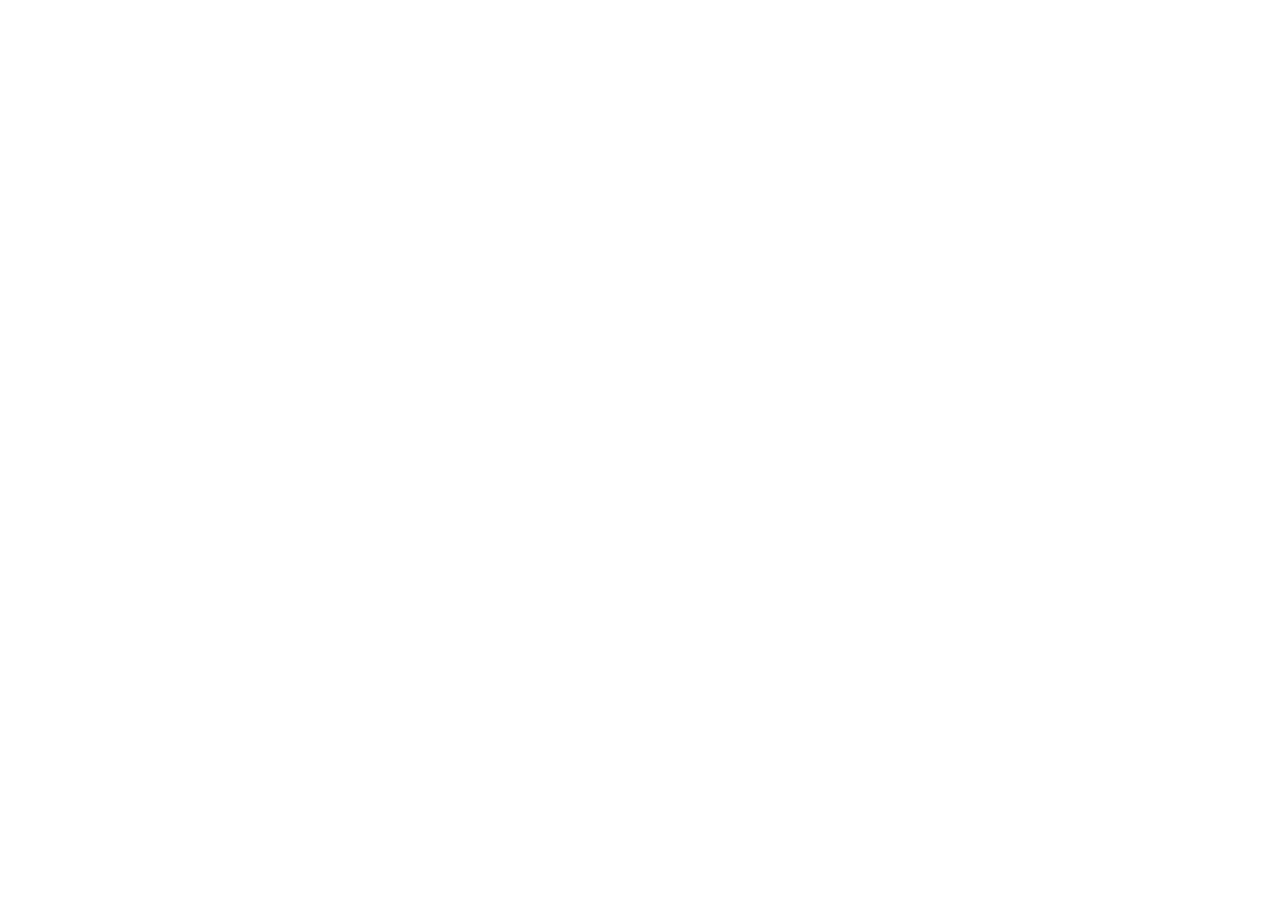
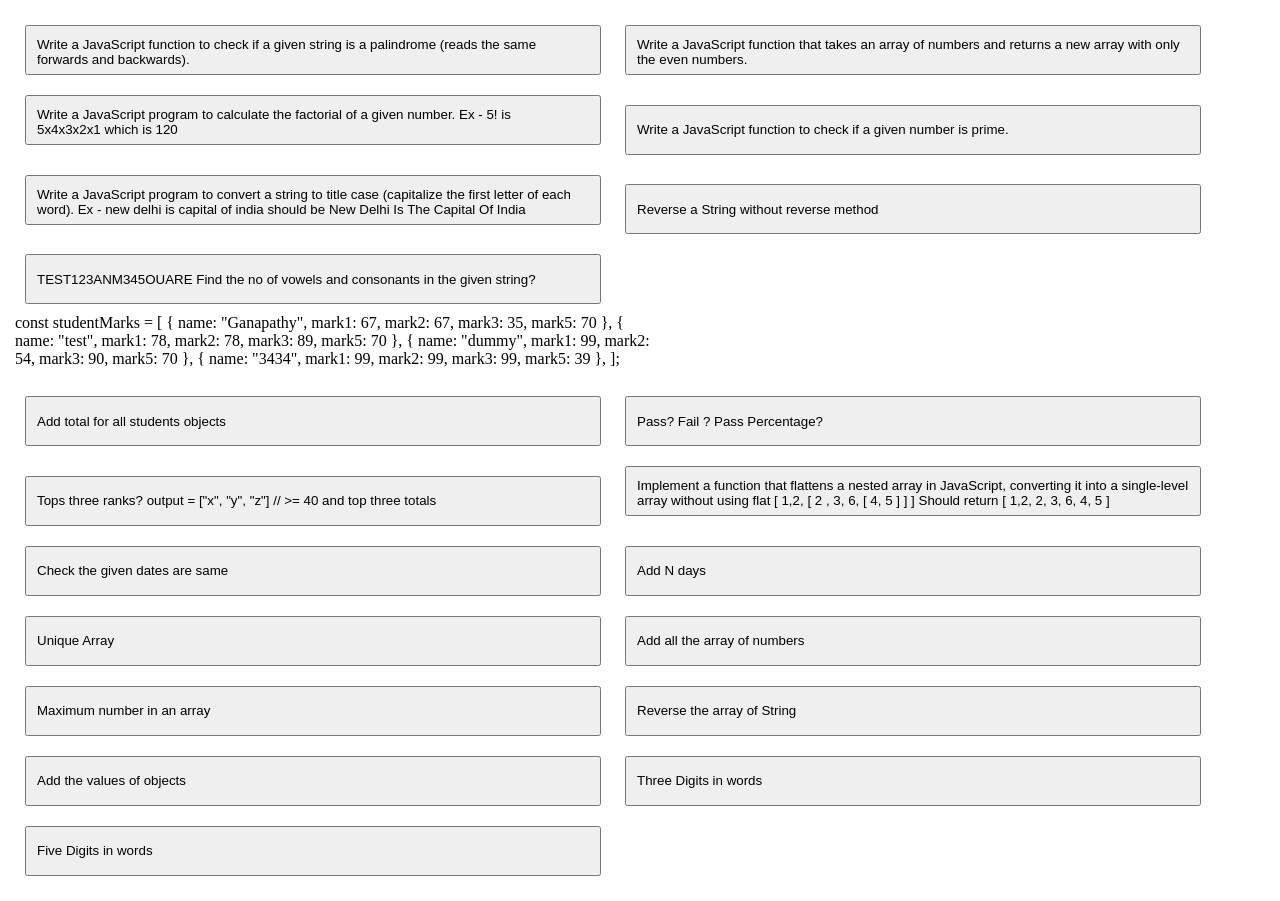
Before and after one commit to buvana1305/upskill-javascipt-basics, a plain HTML site: page index.html in a window 1280 px wide. Before the commit the page ends 800 px from the top, so only its background shows below. Drawn offline with Linux system fonts and the light colour scheme.

Commit message:
updated codes

```diff
--- a/index.html
+++ b/index.html
@@ -1,11 +1,96 @@
 <!DOCTYPE html>
 <html lang="en">
-<head>
-    <meta charset="UTF-8">
-    <meta name="viewport" content="width=device-width, initial-scale=1.0">
-    <title>Document</title>
-</head>
-<body>
+  <head>
+    <meta charset="UTF-8" />
+    <meta name="viewport" content="width=device-width, initial-scale=1.0" />
+    <title>Javascript Questions</title>
+    <script type="text/Javascript" src="src/main.js"></script>
+    <style>
+      * {
+        box-sizing: border-box;
+        margin: 0;
+        padding: 0;
+      }
 
-</body>
+      .main {
+        width: 100%;
+        margin: 15px;
+
+        p {
+          width: 50%;
+        }
+      }
+
+      button {
+        width: 45%;
+        height: 50px;
+        text-align: left;
+        margin: 10px;
+        padding: 10px;
+      }
+    </style>
+  </head>
+  <body>
+    <div class="main">
+      <button onclick="checkPalindromeString()">
+        Write a JavaScript function to check if a given string is a palindrome
+        (reads the same forwards and backwards).
+      </button>
+      <button onclick="filterEvenNumber()">
+        Write a JavaScript function that takes an array of numbers and returns a
+        new array with only the even numbers.
+      </button>
+      <button onclick="findFactorial()">
+        Write a JavaScript program to calculate the factorial of a given number.
+        Ex - 5! is 5x4x3x2x1 which is 120
+      </button>
+      <button onclick="validatePrimeNo()">
+        Write a JavaScript function to check if a given number is prime.
+      </button>
+      <button onclick="updateSentenceCase()">
+        Write a JavaScript program to convert a string to title case (capitalize
+        the first letter of each word). Ex - new delhi is capital of india
+        should be New Delhi Is The Capital Of India
+      </button>
+      <button onclick="reversedString()">
+        Reverse a String without reverse method
+      </button>
+      <button onclick="findVowelsAndConsonants()">
+        TEST123ANM345OUARE Find the no of vowels and consonants in the given
+        string?
+      </button>
+
+      <p>
+        const studentMarks = [ { name: "Ganapathy", mark1: 67, mark2: 67, mark3:
+        35, mark5: 70 }, { name: "test", mark1: 78, mark2: 78, mark3: 89, mark5:
+        70 }, { name: "dummy", mark1: 99, mark2: 54, mark3: 90, mark5: 70 }, {
+        name: "3434", mark1: 99, mark2: 99, mark3: 99, mark5: 39 }, ];
+      </p>
+      <br />
+      <button onclick="addTotalToAllStudents()">
+        Add total for all students objects
+      </button>
+      <button onclick="findPassPercentage()">
+        Pass? Fail ? Pass Percentage?
+      </button>
+      <button onclick="displayTopThreeRanks()">
+        Tops three ranks? output = ["x", "y", "z"] // >= 40 and top three totals
+      </button>
+
+      <button onclick="flatArray()">
+        Implement a function that flattens a nested array in JavaScript,
+        converting it into a single-level array without using flat [ 1,2, [ 2 ,
+        3, 6, [ 4, 5 ] ] ] Should return [ 1,2, 2, 3, 6, 4, 5 ]
+      </button>
+      <button onclick="checkDate()">Check the given dates are same</button>
+      <button onclick="addDays()">Add N days</button>
+      <button onclick="uniqueArray()">Unique Array</button>
+      <button onclick="addArray()">Add all the array of numbers</button>
+      <button onclick="maxNumber()">Maximum number in an array</button>
+      <button onclick="reverseStr()">Reverse the array of String</button>
+      <button onclick="addValues()">Add the values of objects</button>
+      <button onclick="threeDigits()">Three Digits in words</button>
+      <button onclick="fiveDigits()">Five Digits in words</button>
+    </div>
+  </body>
 </html>
--- /dev/null
+++ b/src/main.js
@@ -0,0 +1,324 @@
+// 1.Write a JavaScript function to check if a given string is a palindrome (reads the same forwards and backwards).
+function isPalindromeString(stringToValidate) {
+  const reversedString = stringToValidate.split("").reverse().join("");
+  return stringToValidate.toLowerCase() === reversedString.toLowerCase();
+}
+
+function checkPalindromeString() {
+  console.log("Is Palindrome = " + isPalindromeString("Malayalam"));
+  console.log("Is Palindrome = " + isPalindromeString("test"));
+}
+
+//2.find Vowels and Consonants
+function filterChars(code) {
+  return (code >= 65 && code <= 90) || (code >= 97 && code <= 122);
+}
+function numberSearch(num) {
+  return num >= 0 || num <= 100;
+}
+function findVowelsAndConsonants() {
+  const sampleString = "TEST123ANM345SQUARE%$%$%@#@FDF";
+  const vowelsString = "AEIOU";
+
+  const onlyStrings = sampleString.split("").filter((char, index) => {
+    return filterChars(sampleString.charCodeAt(index));
+  });
+  const numbers = sampleString.split("").filter((char) => {
+    return numberSearch(char);
+  });
+
+  const vowels = onlyStrings.filter(
+    (char) => vowelsString.indexOf(char) !== -1
+  );
+
+  const consonants = onlyStrings.filter(
+    (char) => vowelsString.indexOf(char) === -1
+  );
+
+  console.log("String to be validated =  " + sampleString);
+  console.log("No of chars = " + sampleString.length);
+  console.log("No of vowels = " + vowels.length);
+  console.log("No of consonants = " + consonants.length);
+  console.log(
+    "Other characters = " +
+      (sampleString.length - (vowels.length + consonants.length))
+  );
+  console.log("No of Numbers: ", numbers);
+  console.log("No of Numbers: ", numbers.length);
+}
+
+//3.Write a JavaScript function that takes an array of numbers and returns a new array with only the even numbers.
+function filterEvenNumber() {
+  const numbers = [
+    1, 2, 3, 4, 5, 6, 7, 8, 9, 10, 11, 12, 1, 3, 14, 15, 16, 17, 18, 19, 20,
+  ];
+  const newArray = numbers.filter((num) => {
+    return num % 2 == 0;
+  });
+  console.log(newArray);
+}
+//4.Write a JavaScript program to calculate the factorial of a given number.
+//Ex - 5! is 5x4x3x2x1 which is 120
+
+function findFactorial() {
+  console.log("5 factorial = " + factorial(5));
+  console.log("10 factorial = " + factorial(10));
+}
+
+function factorial(num) {
+  return num > 1 ? num * factorial(num - 1) : num;
+}
+//5.Prime Check
+
+function validatePrimeNo() {
+  console.log("05 is prime = " + isPrime(5));
+  console.log("10 is prime = " + isPrime(10));
+  console.log("07 is prime = " + isPrime(7));
+  console.log("12 is prime = " + isPrime(12));
+  console.log("13 is prime = " + isPrime(13));
+}
+
+function isPrime(num) {
+  let isPrime = true;
+  for (let count = 2; count < num / 2; count++) {
+    if (num % count === 0 && isPrime) {
+      isPrime = false;
+    }
+  }
+  return isPrime;
+}
+//Starting letters to uppercase.
+function convertToSentenceCase(inputString) {
+  const stringArray = inputString.split(" ");
+  const returnOutput = stringArray.reduce((pV, cV) => {
+    pV =
+      pV +
+      cV.charAt(0).toUpperCase() +
+      cV.substring(1, cV.length).toLowerCase() +
+      " ";
+    return pV;
+  }, "");
+  return returnOutput.trim();
+}
+//Write a JavaScript program to reverse a given string without using reverse method
+function reversedString() {
+  const string = "Loading";
+  let reverse = "";
+  for (let i = string.length - 1; i >= 0; i--) {
+    reverse = reverse + string[i];
+  }
+  console.log(reverse);
+}
+//students details
+const studentList = [
+  { name: "Mark", mark1: 67, mark2: 67, mark3: 35, mark4: 94 },
+  { name: "Stephen", mark1: 78, mark2: 78, mark3: 89, mark4: 94 },
+  { name: "Ron", mark1: 99, mark2: 54, mark3: 90, mark4: 94 },
+  { name: "David", mark1: 99, mark2: 99, mark3: 99, mark4: 94 },
+];
+
+function addTotalToAllStudents() {
+  const updatedList = studentList.map((studentDetails) => {
+    studentDetails.total = getTotal(studentDetails);
+    return studentDetails;
+  });
+  console.log(updatedList);
+}
+
+function findPassPercentage() {
+  const passedMembersList = studentList.filter((studentDetails) => {
+    return isPassed(studentDetails);
+  });
+
+  const passedMembers = passedMembersList.length;
+  const failedMembers = studentList.length - passedMembers;
+
+  const passPercentage = (passedMembers / studentList.length) * 100;
+  console.log("Passed members = " + passedMembers);
+  console.log("Failed members = " + failedMembers);
+  console.log("Pass percentage = " + passPercentage + "%");
+}
+
+function displayTopThreeRanks() {
+  const updatedStudentList = studentList.map((studentDetails) => {
+    studentDetails.total = getTotal(studentDetails);
+    return studentDetails;
+  });
+
+  const passedMembers = updatedStudentList.filter((studentDetails) => {
+    return isPassed(studentDetails);
+  });
+
+  console.log("Passed count = " + passedMembers.length);
+  const sortedRanks = passedMembers.sort(function (x, y) {
+    if (x.total < y.total) {
+      return -1;
+    }
+    if (x.total > y.total) {
+      return 1;
+    }
+    return 0;
+  });
+
+  printRank(sortedRanks, 1);
+  printRank(sortedRanks, 2);
+  printRank(sortedRanks, 3);
+}
+
+function printRank(sortedRanks, rank) {
+  if (sortedRanks[rank - 1] !== undefined && sortedRanks[rank - 1]) {
+    console.log(rank + " = " + sortedRanks[rank - 1].name);
+  } else {
+    console.log(rank + " = NA");
+  }
+}
+
+function isPassed(studentDetails) {
+  return (
+    studentDetails.mark1 >= 40 &&
+    studentDetails.mark2 >= 40 &&
+    studentDetails.mark3 >= 40 &&
+    studentDetails.mark4 >= 40
+  );
+}
+
+function getTotal(studentDetails) {
+  return (
+    studentDetails.mark1 +
+    studentDetails.mark2 +
+    studentDetails.mark3 +
+    studentDetails.mark4
+  );
+}
+
+const outputArray = [];
+function flatArray() {
+  const sampleArray = [1, 2, [2, 3, 6, [4, 5, [5, 5, 6, 6, 6]]]];
+  flattenInnerArray(sampleArray);
+  console.log(outputArray);
+}
+
+function flattenInnerArray(innerArray) {
+  for (let count = 0; count < innerArray.length; count++) {
+    if (typeof innerArray[count] === "number") {
+      outputArray.push(innerArray[count]);
+    } else {
+      flattenInnerArray(innerArray[count]);
+    }
+  }
+}
+
+//Check if two dates are equal 07/12/2024 and 12-Jun-2024.
+// introduction : JavaScript Date Input
+// Type	Example
+// ISO Date	"2015-03-25" (The International Standard)
+// Short Date	"03/25/2015"
+// Long Date	"Mar 25 2015" or "25 Mar 2015"
+
+function checkDate() {
+  function areDatesEqual(dateStr1, dateStr2) {
+    // Parse the first date string
+    var date1 = new Date(dateStr1);
+
+    // Parse the second date string
+    var date2 = new Date(dateStr2);
+
+    // Compare the dates
+    return (
+      date1.getDate() === date2.getDate() &&
+      date1.getMonth() === date2.getMonth() &&
+      date1.getFullYear() === date2.getFullYear()
+    );
+  }
+
+  // Example usage
+  var date1 = "07/12/2024";
+  var date2 = "12-Jun-2024";
+  if (areDatesEqual(date1, date2)) {
+    console.log("Dates are equal");
+  } else {
+    console.log("Dates are not equal");
+  }
+}
+//Add n days to EXisting DAYS
+function addNDays(date, daysToAdd) {
+  var result = new Date(date);
+  result.setDate(result.getDate() + daysToAdd);
+  return result;
+}
+function addDays() {
+  let existingDate = new Date("12/07/2024");
+  let n = 5;
+  let addedDays = addNDays(existingDate, n);
+  console.log("Original Date: ", existingDate.toDateString());
+  console.log("Added", n, "days: ", addedDays.toDateString());
+}
+//Write a function that takes an array of integers as input and returns a new array with only the unique elements.
+function uniqueArray() {
+  const array = [1, 2, 34, 56, 78, 90, 23, 34, 56];
+  let duplicateArray = [];
+  for (let i = 0; i < array.length; i++) {
+    const filterResult = duplicateArray.filter((element) => {
+      return element === array[i];
+    });
+    if (filterResult.length === 0) {
+      duplicateArray.push(array[i]);
+    }
+  }
+  console.log(duplicateArray);
+}
+// Implement a function to find the sum of all the numbers in an array.
+function addArray() {
+  const addArray1 = [1, 2, 34, 4, 56, 7, 8, 10];
+  const addedArray = addArray1.reduce((pv, cv) => {
+    return (pv = pv + cv);
+  });
+  console.log(addedArray);
+}
+//Implement a function that finds the maximum number in an array.
+function maxNumber() {
+  const number = [2, 4, 56, 78, 34, 67, 9, 87, 9, 9865];
+  const copyNumber = Math.max(...number);
+  console.log(copyNumber);
+}
+//Write a program to reverse a string. Ex - Write a program to reverse a string. Ex - "I am travelling to my native" should return as "native my to travelling am I" should return as "native my to travelling am I"
+function reverseStr() {
+  let str = "I am traveling to my native";
+  let string = str.split(" ");
+  let newStr = [];
+  for (let i = string.length - 1; i >= 0; i--) {
+    newStr.push(string[i]);
+  }
+  console.log(newStr);
+}
+//Return sum of all values  in an object ex:  {a:1,b:2,c:3} should return 1 + 2 + 3 , as 6
+function addValues() {
+  let obj = { a: 1, b: 2, c: 3 };
+  let value = 0;
+  for (x in obj) {
+    value += obj[x];
+  }
+  console.log(value);
+}
+// Split a number into its digits
+//ex - 910 should come as "9 - hundereds, 1 tens, o ones" and 14590 as 1 ten thousands, 4 thousands, 5 hundereds, 9 tens, 0 ones
+function threeDigits() {
+  let digitsNum = "910";
+  let newDigits = digitsNum.split("");
+  if (newDigits.length === 3) {
+    console.log(newDigits[0] + "-" + " hundred");
+    console.log(newDigits[1] + "-" + "tens");
+    console.log(newDigits[2] + "-" + "ones");
+  }
+}
+function fiveDigits() {
+  let digitsNum = "14590";
+  let newDigits = digitsNum.split("");
+  if (newDigits.length === 5) {
+    console.log(newDigits[0] + "-" + "ten thousands ");
+    console.log(newDigits[1] + "-" + "thousands");
+    console.log(newDigits[2] + "-" + "hundred");
+    console.log(newDigits[3] + "-" + "tens");
+    console.log(newDigits[4] + "-" + "ones");
+  }
+}
```
